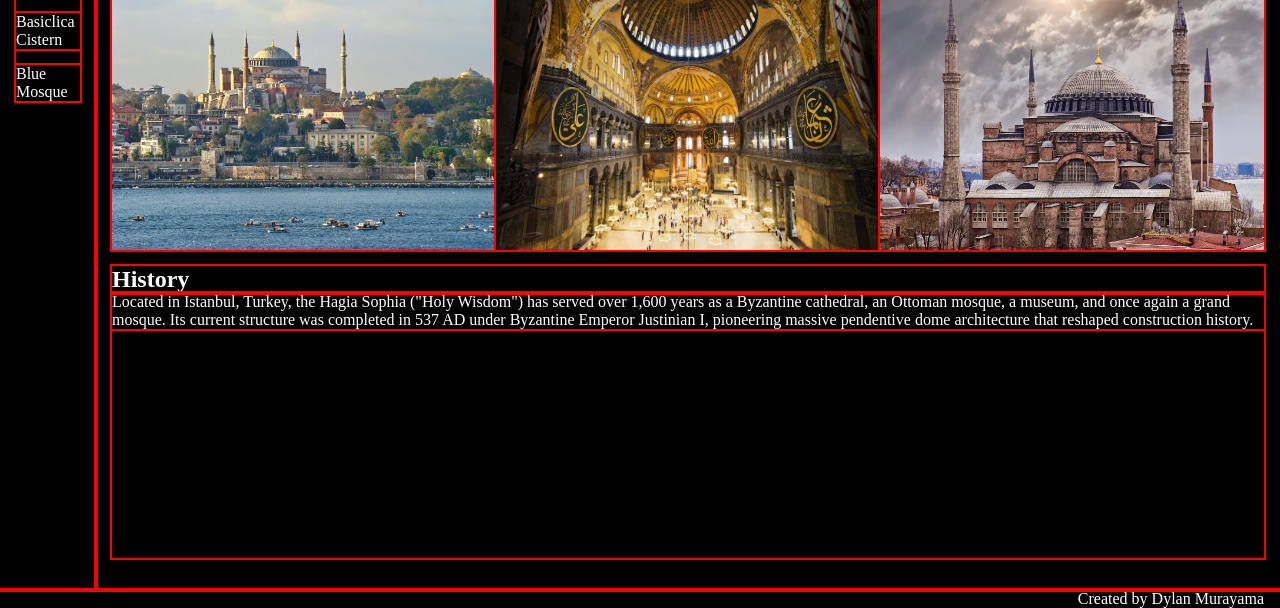
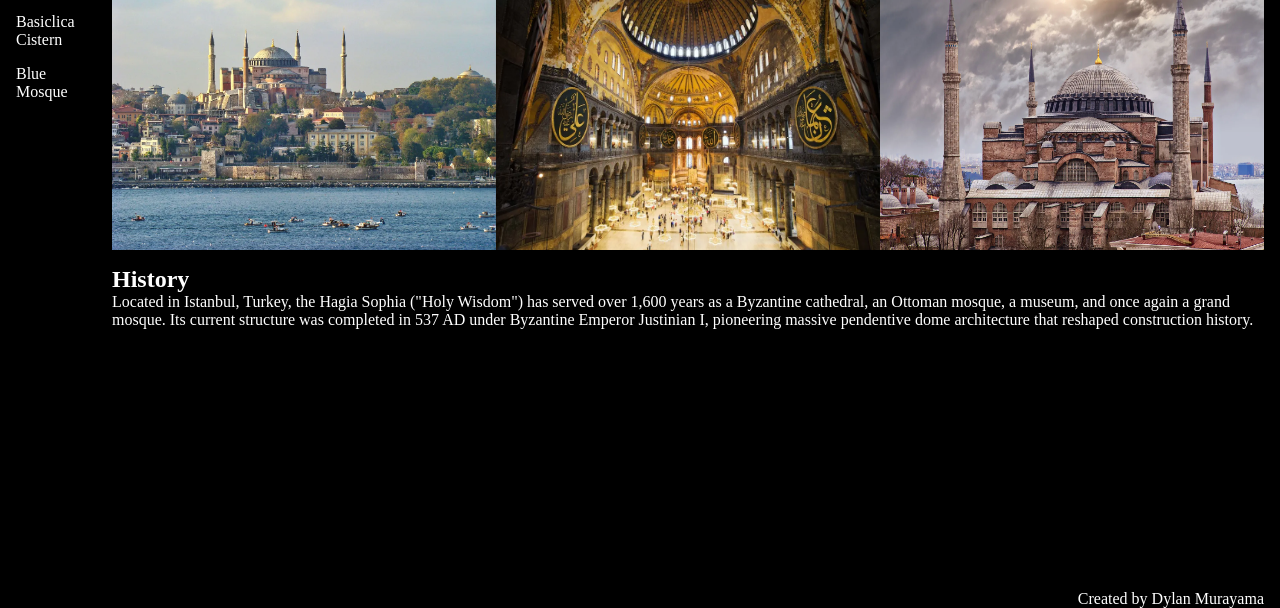
Before and after one commit to murasandev/istanbul, a plain HTML site: page index.html in a window 1280 px wide. Shown: the part 192-800 px from the top of the page. Drawn offline with Linux system fonts and the light colour scheme.

Commit message:
remove outline

```diff
--- a/styles.css
+++ b/styles.css
@@ -1,8 +1,9 @@
 * {
-    outline: 2px solid red;
+    /* outline: 2px solid red; */
     color: white;
     margin: 0;
     padding: 0;
+    box-sizing: border-box;
 }
 
 html {
@@ -43,8 +44,8 @@ header {
 }
 
 .sidebar-container{
-    width: 200px;
     padding: 32px 16px;
+    background-color: black;
 }
 
 .sidebar-container ul {
```
